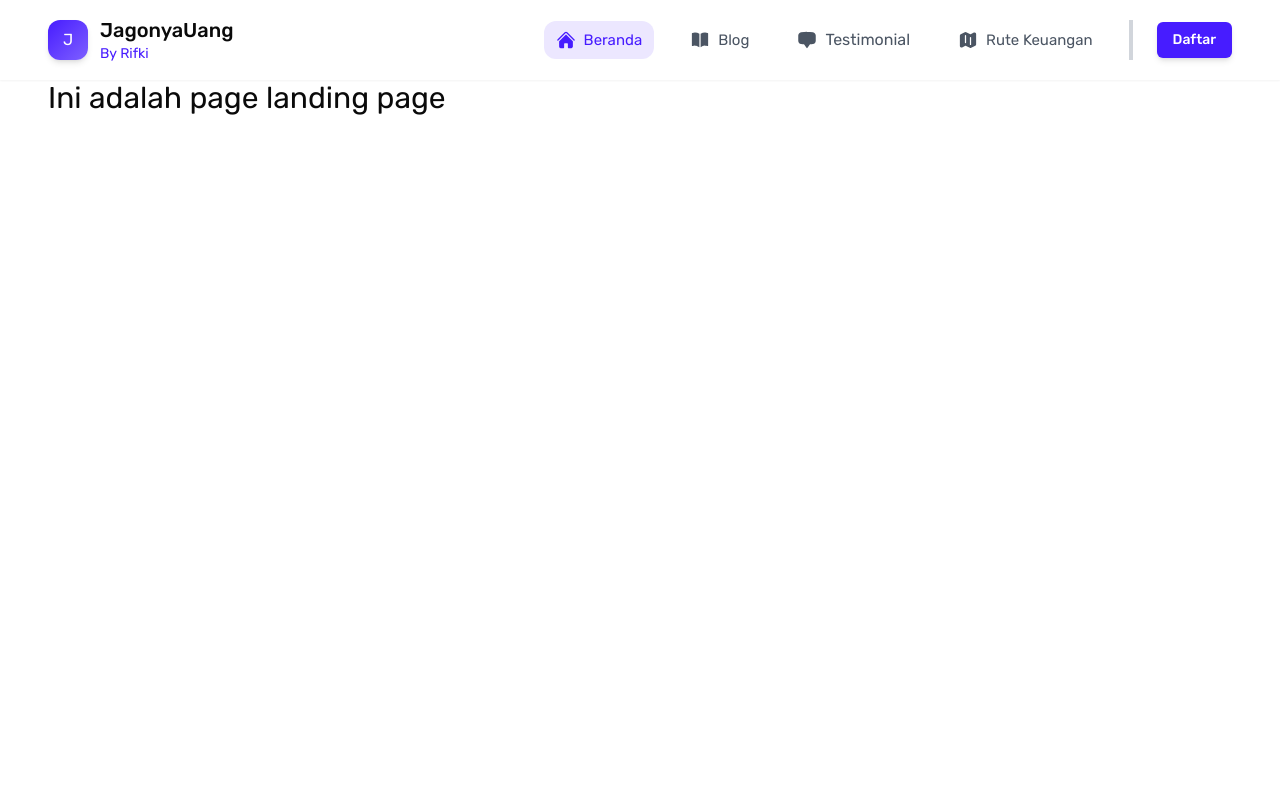
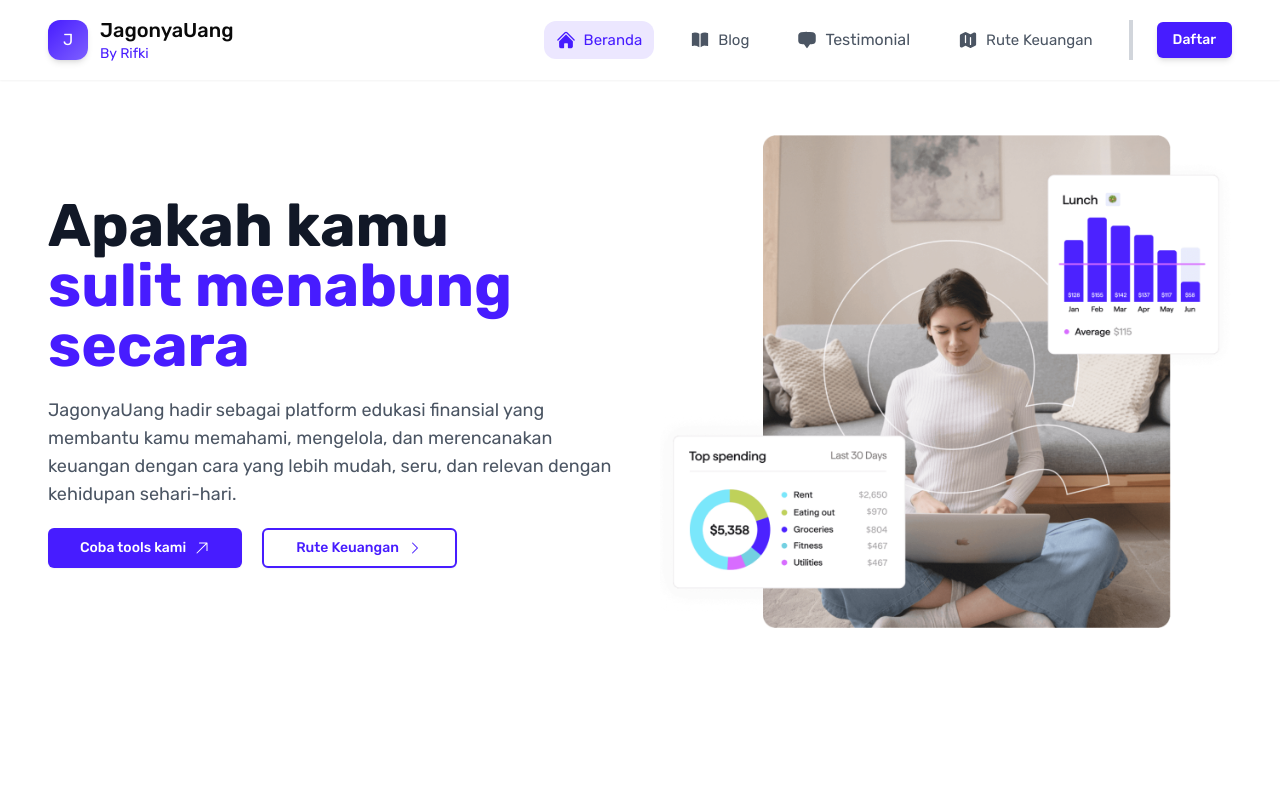
Before and after one commit to PutuRifkiDy/web-competition-financial, a React (Vite) app: page / in a window 1280 px wide. Shown: the top 800 px of the page. Built offline with nearby package versions, Linux system fonts and the light colour scheme.

Commit message:
added: Homesection and react type animation

```diff
--- a/package.json
+++ b/package.json
@@ -20,6 +20,7 @@
     "react-dom": "^19.1.1",
     "react-icons": "^5.5.0",
     "react-router-dom": "^7.8.2",
+    "react-type-animation": "^3.2.0",
     "tailwind-merge": "^3.3.1",
     "tailwindcss-animate": "^1.0.7"
   },
--- a/src/components/layout/Guestlayout.jsx
+++ b/src/components/layout/Guestlayout.jsx
@@ -5,7 +5,7 @@ export default function GuestLayout({ children }) {
   return (
     <>
       <Navbar />
-        <div className="space-y-32 px-12 min-h-screen">{children}</div>
+        <div className="space-y-32 md:px-12 px-5 min-h-screen">{children}</div>
       <Footer />
     </>
   );
--- a/src/components/layout/Partials/Navbar.jsx
+++ b/src/components/layout/Partials/Navbar.jsx
@@ -38,7 +38,7 @@ export default function Navbar() {
   return (
     <>
       {/* untuk laptop */}
-      <div className="hidden lg:flex flex-row items-center justify-between bg-white shadow-sm px-12 py-4 z-50">
+      <div className="hidden lg:flex fixed top-0 left-0 right-0 flex-row items-center justify-between bg-white shadow-sm px-12 py-4 z-50">
         {/* icon jago uang */}
         <Link
           to={"/"}
@@ -124,22 +124,33 @@ export default function Navbar() {
         </Link>
         {/* end jagonya udang */}
 
-        <DropdownMenu open={openDropdown} onOpenChange={setOpenDropdown}>
-          <DropdownMenuTrigger asChild>
-            <Bars3Icon className="w-6 h-6 text-gray-500 cursor-pointer" />
-          </DropdownMenuTrigger>
-          <DropdownMenuContent className="w-full max-w-xs">
-            <div className="flex flex-col gap-3 px-2 py-3">
+        {openNavInMobile == true ? (
+          <XMarkIcon
+            className="w-6 h-6 text-gray-500 cursor-pointer"
+            onClick={handleOpenNavInMobile}
+          />
+        ) : (
+          <Bars3Icon
+            className="w-6 h-6 text-gray-500 cursor-pointer"
+            onClick={handleOpenNavInMobile}
+          />
+        )}
+
+        {openNavInMobile == true && (
+          <div className="z-50 absolute left-0 right-0 top-14 mt-2 bg-white rounded-b-lg">
+            <div className="flex flex-col gap-2 px-4 py-4">
               <Link
                 to={"/"}
                 className={`${
                   window.location.pathname == "/"
                     ? "text-[#471CFF] bg-[#471CFF]/10 px-3 py-2 rounded-xl transition-all duration-300 ease-in-out"
                     : "text-gray-600"
-                } text-[15px] hover:text-[#471CFF] hover:bg-[#471CFF]/10 px-3 py-2 rounded-xl transition-all duration-500 ease-in-out flex gap-2 items-center w-full`}
+                } text-[15px] hover:text-[#471CFF] hover:bg-[#471CFF]/10 block px-3 py-3 rounded-xl transition-all duration-500 ease-in-out`}
               >
-                <HomeIcon className="w-5 h-5 shrink-0" />
-                Beranda
+                <div className="flex items-center gap-3">
+                  <HomeIcon className="w-5 h-5 shrink-0" />
+                  <span>Beranda</span>
+                </div>
               </Link>
 
               <Link
@@ -148,18 +159,22 @@ export default function Navbar() {
                   window.location.pathname == "/blog"
                     ? "text-[#471CFF] bg-[#471CFF]/10 px-3 py-2 rounded-xl transition-all duration-300 ease-in-out"
                     : "text-gray-600"
-                } text-[15px] hover:text-[#471CFF] hover:bg-[#471CFF]/10 px-3 py-2 rounded-xl transition-all duration-400 ease-in-out flex gap-2 items-center w-full`}
+                } text-[15px] hover:text-[#471CFF] hover:bg-[#471CFF]/10 block px-3 py-3 rounded-xl transition-all duration-400 ease-in-out`}
               >
-                <BookOpenIcon className="w-5 h-5 shrink-0" />
-                Blog
+                <div className="flex items-center gap-3">
+                  <BookOpenIcon className="w-5 h-5 shrink-0" />
+                  <span>Blog</span>
+                </div>
               </Link>
 
               <Link
                 to={"#testimonial"}
-                className={`hover:bg-[#471CFF]/10 px-3 py-2 rounded-xl transition-all duration-300 ease-in-out text-gray-600 flex gap-2 items-center w-full`}
+                className={`hover:bg-[#471CFF]/10 block px-3 py-3 rounded-xl transition-all duration-300 ease-in-out text-gray-600`}
               >
-                <ChatBubbleBottomCenterIcon className="w-5 h-5 shrink-0" />
-                Testimonial
+                <div className="flex items-center gap-3">
+                  <ChatBubbleBottomCenterIcon className="w-5 h-5 shrink-0" />
+                  <span>Testimonial</span>
+                </div>
               </Link>
 
               <Link
@@ -168,21 +183,23 @@ export default function Navbar() {
                   window.location.pathname == "/rute-keuangan"
                     ? "text-[#471CFF] bg-[#471CFF]/10 px-3 py-2 rounded-xl transition-all duration-300 ease-in-out"
                     : "text-gray-600"
-                } text-[15px] hover:text-[#471CFF] hover:bg-[#471CFF]/10 px-3 py-2 rounded-xl transition-all duration-400 ease-in-out flex gap-2 items-center w-full`}
+                } text-[15px] hover:text-[#471CFF] hover:bg-[#471CFF]/10 block px-3 py-3 rounded-xl transition-all duration-400 ease-in-out`}
               >
-                <MapIcon className="w-5 h-5 shrink-0" />
-                Rute Keuangan
+                <div className="flex items-center gap-3">
+                  <MapIcon className="w-5 h-5 shrink-0" />
+                  <span>Rute Keuangan</span>
+                </div>
               </Link>
 
               <Button
                 variant="primary"
-                className="shadow-md hover:bg-[#471CFF]/70 w-full"
+                className="shadow-md hover:bg-[#471CFF]/70 w-full mt-2"
               >
                 Daftar
               </Button>
             </div>
-          </DropdownMenuContent>
-        </DropdownMenu>
+          </div>
+        )}
       </div>
 
       {/* untuk mobile */}
--- a/src/pages/LandingPage.jsx
+++ b/src/pages/LandingPage.jsx
@@ -1,10 +1,68 @@
+import { TypeAnimation } from "react-type-animation";
 import GuestLayout from "../components/layout/Guestlayout";
+import { Button } from "@/components/ui/button";
+import { ArrowUpRightIcon, ChevronRightIcon } from "@heroicons/react/24/solid";
 
 export default function LandingPage() {
   return (
     <>
       <GuestLayout>
-        <p className="text-3xl">Ini adalah page landing page</p>
+        <div className="lg:mt-24">
+          {/* start home section */}
+          <section className="flex md:flex-row flex-col-reverse justify-between items-center">
+            {/* start div kiri */}
+            <div className="flex flex-col gap-5 w-full">
+              <h1 className="text-4xl sm:text-2xl md:text-4xl lg:text-6xl font-bold text-gray-900 text-balance">
+                Apakah kamu <br />
+                <span className="text-[#471CFF] inline-block lg:min-h-[2em] md:min-h-[2.5em] min-h-[2.5em]">
+                  <TypeAnimation
+                    sequence={[
+                      "sulit mengatur keuangan?",
+                      1000,
+                      "sulit menabung secara konsisten?",
+                      1000,
+                      "sulit mencapai tujuan finansial?",
+                      1000,
+                    ]}
+                    wrapper="span"
+                    speed={50}
+                    repeat={Infinity}
+                  />
+                </span>
+              </h1>
+              <p className="text-gray-600 max-w-xl sm:text-sm md:text-sm lg:text-lg">
+                JagonyaUang hadir sebagai platform edukasi finansial yang
+                membantu kamu memahami, mengelola, dan merencanakan keuangan
+                dengan cara yang lebih mudah, seru, dan relevan dengan kehidupan
+                sehari-hari.
+              </p>
+
+              <div className="flex md:flex-row flex-col gap-5">
+                <Button variant="primary" className="flex flex-row items-center gap-2" size="lg">
+                  Coba tools kami
+                  <ArrowUpRightIcon className="w-4 h-4" />
+                </Button>
+                <Button
+                  variant="primary"
+                  size="lg"
+                  className="bg-white border-2 border-[#471CFF] rounded-md text-[#471CFF] flex flex-row items-center gap-2 hover:bg-[#471CFF] hover:text-white transition-all duration-300 ease-in-out group"
+                >
+                  Rute Keuangan
+                  <ChevronRightIcon className="w-4 h-4 transform group-hover:translate-x-1 transition-all duration-300 ease-in-out" />
+                </Button>
+              </div>
+            </div>
+
+            {/* start img */}
+            <div className="w-full flex md:justify-end justify-center">
+              <img
+                src="assets/images/home_section_img.png"
+                className="lg:w-[572px] lg:h-[572px] md:w-[300px] md:h-[300px] w-[280px] h-auto"
+                alt=""
+              />
+            </div>
+          </section>
+        </div>
       </GuestLayout>
     </>
   );
--- a/tailwind.config.js
+++ b/tailwind.config.js
@@ -60,7 +60,7 @@ export default {
 					'5': 'hsl(var(--chart-5))'
 				}
 			}
-  	}
+		},
 	},
 	plugins: [require("tailwindcss-animate")],
 }
```
Also changed, not shown: public/assets/images/home_section_img.png (added), 1 other file (tests, documents, lock files or other folders). Lines whose indentation alone changed are shown as unchanged.
